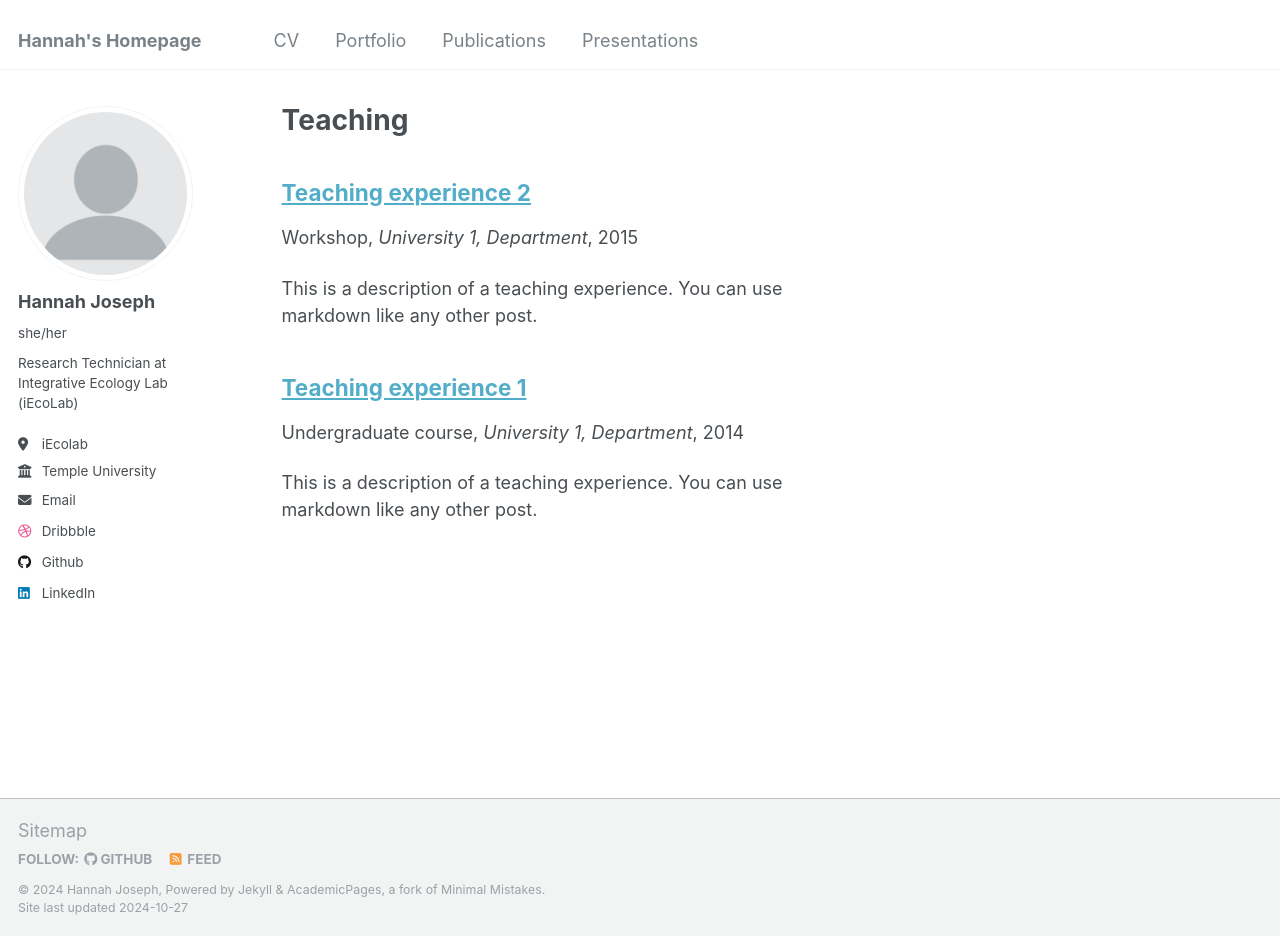
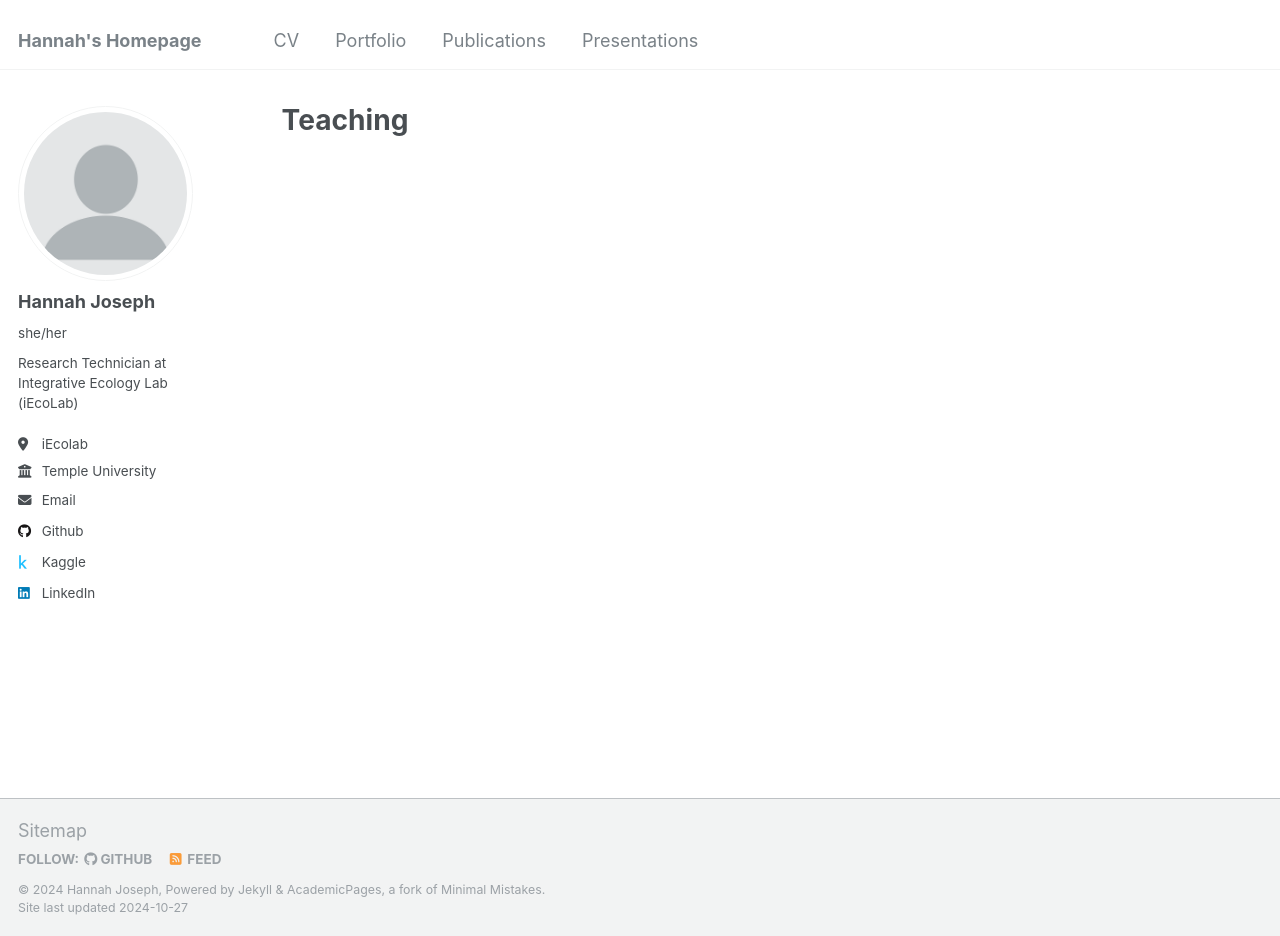
Before and after one commit to hannah-joseph/hannah-joseph.github.io, a Jekyll site: the page built from _pages/teaching.html, in a window 1280 px wide and 936 px high. Built offline with Jekyll 4.4.1, drawn with Linux system fonts in a browser that asks for light colours; part of the change alters nothing that is shown.

Commit message:
more changes

```diff
--- a/_config.yml
+++ b/_config.yml
@@ -31,56 +31,56 @@ author:
   email            : hmjoseph018@gmail.com"
 
   # Academic websites
-  arxiv            : # URL - Update with the correct link to your profile
-  googlescholar    : #"https://scholar.google.com/citations?user=PS_CX0AAAAAJ"
-  impactstory      : # URL
-  orcid            : #"http://orcid.org/yourorcidurl"
-  semantic         : # URL
-  pubmed           : #"https://www.ncbi.nlm.nih.gov/pubmed/?term=john+snow"
-  researchgate     : # URL
+  #arxiv            : # URL - Update with the correct link to your profile
+  #googlescholar    : #"https://scholar.google.com/citations?user=PS_CX0AAAAAJ"
+  #impactstory      : # URL
+  #orcid            : #"http://orcid.org/yourorcidurl"
+  #semantic         : # URL
+  #pubmed           : #"https://www.ncbi.nlm.nih.gov/pubmed/?term=john+snow"
+  #researchgate     : # URL
 
   # Repositories and software development
-  bitbucket        : # Username - Update with your username on the site
-  codepen          : # Username
-  dribbble         : "hannah-joseph"
-  github           : "academicpages"
-  kaggle           : # Username
+  #bitbucket        : # Username - Update with your username on the site
+  #codepen          : # Username
+  #dribbble         : "hannah-joseph"
+  github           : "hannah-joseph"
+  kaggle           : "hmjoseph"
   stackoverflow    : # User number or user number and name (i.e., use "1" or "1/jeff-atwood")
 
   # Social media
-  bluesky          : #"bsky.app" # Replace this with you Bluesky username
-  facebook         : # Username
-  flickr           : # Username
-  foursquare       : # Username
-  goodreads        : # Username
-  google_plus      : # Username
-  keybase          : # Username
-  instagram        : # Username
-  lastfm           : # Username
+  #bluesky          : #"bsky.app" # Replace this with you Bluesky username
+  #facebook         : # Username
+  #flickr           : # Username
+  #foursquare       : # Username
+  #goodreads        : # Username
+  #google_plus      : # Username
+  #keybase          : # Username
+  #instagram        : # Username
+  #lastfm           : # Username
   linkedin         : hannah-joseph18
-  mastodon         : # URL
-  medium           : # URL
-  pinterest        : # Username
-  soundcloud       : # Username
-  steam            : # Username
-  telegram         : # URL
-  tumblr           : # Username
-  twitter          : # Username for X / Twitter
-  vine             : # Username
-  weibo            : # Username
-  wikipedia        : # Username
-  xing             : # Username
-  youtube          : # Username
-  zhihu            : # Username
+  #mastodon         : # URL
+  #medium           : # URL
+  #pinterest        : # Username
+  #soundcloud       : # Username
+  #steam            : # Username
+  #telegram         : # URL
+  #tumblr           : # Username
+  #twitter          : # Username for X / Twitter
+  #vine             : # Username
+  #weibo            : # Username
+  #wikipedia        : # Username
+  #xing             : # Username
+  #youtube          : # Username
+  #zhihu            : # Username
 
 # Publication Category - The following the list of publication categories and their headings
-publication_category:
-  books:
-    title: 'Books'
-  manuscripts:
-    title: 'Journal Articles'
-  conferences:
-    title: 'Conference Papers'
+# #publication_category:
+#   books:
+#     title: 'Books'
+#   manuscripts:
+#     title: 'Journal Articles'
+#   conferences:
+#     title: 'Conference Papers'
 
 # Site Settings
 teaser                   :  # filename of teaser fallback teaser image placed in /images/, .e.g. "500x300.png"
--- a/_teaching/2014-spring-teaching-1.md
+++ /dev/null
@@ -1,20 +0,0 @@
----
-title: "Teaching experience 1"
-collection: teaching
-type: "Undergraduate course"
-permalink: /teaching/2014-spring-teaching-1
-venue: "University 1, Department"
-date: 2014-01-01
-location: "City, Country"
----
-
-This is a description of a teaching experience. You can use markdown like any other post.
-
-Heading 1
-======
-
-Heading 2
-======
-
-Heading 3
-======
--- a/_teaching/2015-spring-teaching-2.md
+++ /dev/null
@@ -1,20 +0,0 @@
----
-title: "Teaching experience 2"
-collection: teaching
-type: "Workshop"
-permalink: /teaching/2015-spring-teaching-1
-venue: "University 1, Department"
-date: 2015-01-01
-location: "City, Country"
----
-
-This is a description of a teaching experience. You can use markdown like any other post.
-
-Heading 1
-======
-
-Heading 2
-======
-
-Heading 3
-======
```
Also changed, not shown: images/3953273590_704e3899d5_m.jpg (deleted).
